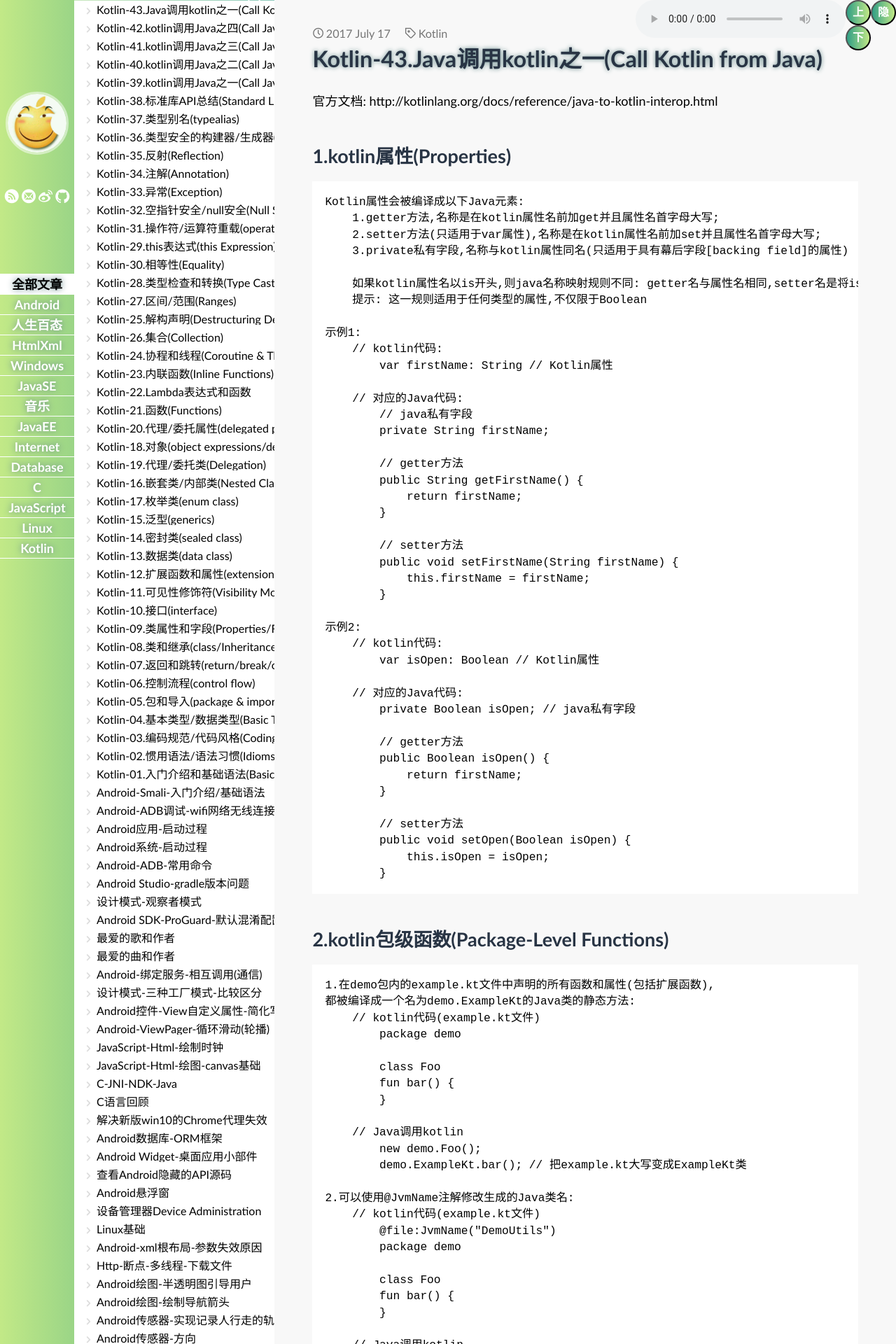
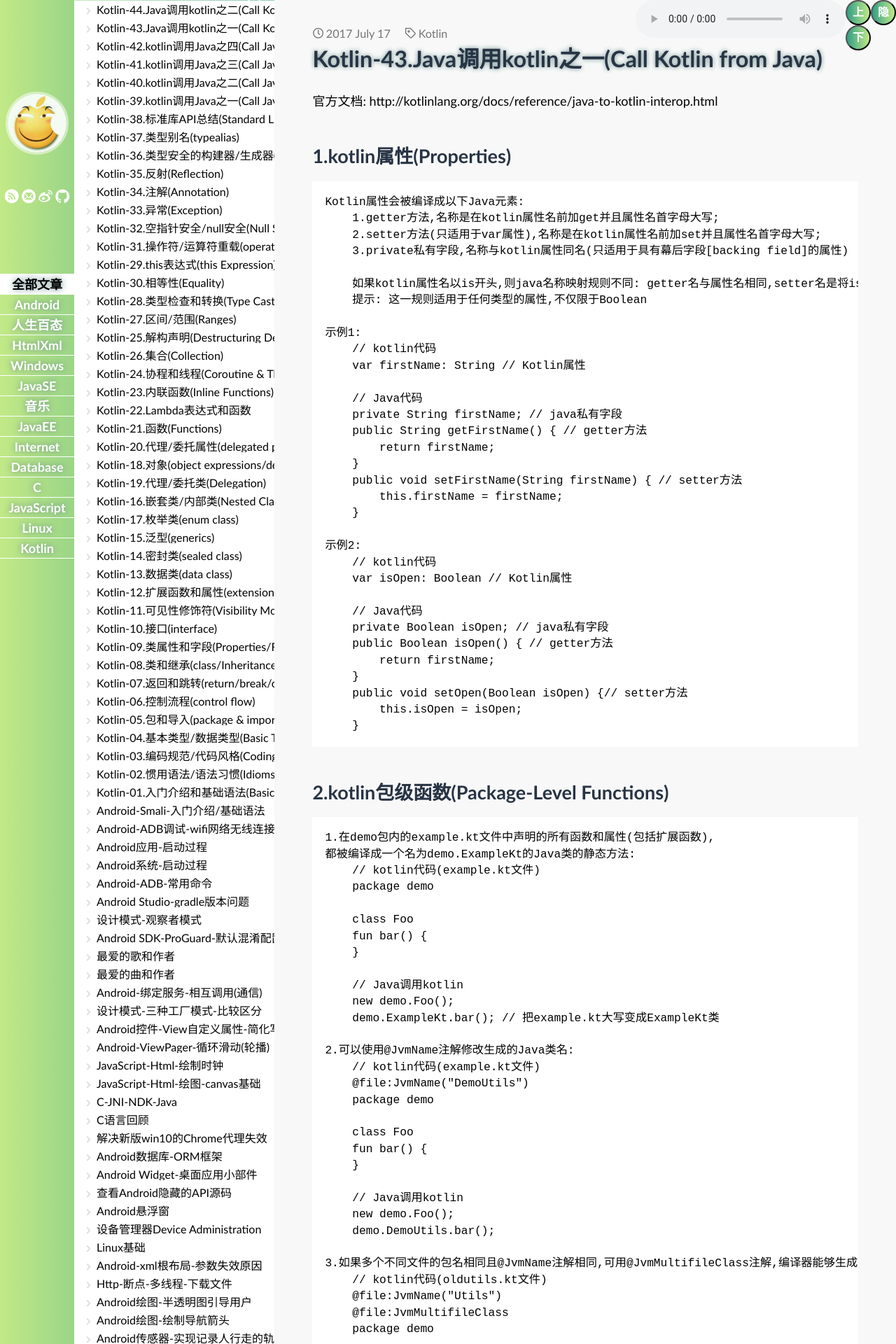
Before and after one commit to lioilwin/lioilwin.github.io, a Jekyll site: the page built from _posts/2017-07-17-Kotlin-kotlinInJava.md, in a window 1280 px wide. Shown: the top 1920 px of the page at 70% size. Built offline with Jekyll 4.4.1, drawn with Linux system fonts in a browser that asks for light colours; some web fonts are replaced; comment, search, counter and statistics services are not loaded; some of the changed lines change nothing that is shown; some of the changed text lies outside the part shown.

Commit message:
添加文章

```diff
--- a/_posts/2017-07-17-Kotlin-kotlinInJava.md
+++ b/_posts/2017-07-17-Kotlin-kotlinInJava.md
@@ -15,92 +15,82 @@
         提示: 这一规则适用于任何类型的属性,不仅限于Boolean
 
     示例1:
-        // kotlin代码:
-            var firstName: String // Kotlin属性
+        // kotlin代码
+        var firstName: String // Kotlin属性
 
-        // 对应的Java代码:
-            // java私有字段
-            private String firstName;
-
-            // getter方法
-            public String getFirstName() {
-                return firstName;
-            }
-
-            // setter方法
-            public void setFirstName(String firstName) {
-                this.firstName = firstName;
-            }
+        // Java代码
+        private String firstName; // java私有字段
+        public String getFirstName() { // getter方法
+            return firstName;
+        }
+        public void setFirstName(String firstName) { // setter方法
+            this.firstName = firstName;
+        }
 
     示例2:
-        // kotlin代码:
-            var isOpen: Boolean // Kotlin属性
+        // kotlin代码
+        var isOpen: Boolean // Kotlin属性
 
-        // 对应的Java代码:
-            private Boolean isOpen; // java私有字段
-
-            // getter方法
-            public Boolean isOpen() {
-                return firstName;
-            }
-
-            // setter方法
-            public void setOpen(Boolean isOpen) {
-                this.isOpen = isOpen;
-            }
+        // Java代码
+        private Boolean isOpen; // java私有字段
+        public Boolean isOpen() { // getter方法
+            return firstName;
+        }
+        public void setOpen(Boolean isOpen) {// setter方法
+            this.isOpen = isOpen;
+        }
 
 ## 2.kotlin包级函数(Package-Level Functions)
     1.在demo包内的example.kt文件中声明的所有函数和属性(包括扩展函数),
     都被编译成一个名为demo.ExampleKt的Java类的静态方法:
         // kotlin代码(example.kt文件)
-            package demo
+        package demo
 
-            class Foo
-            fun bar() {
-            }
+        class Foo
+        fun bar() {
+        }
 
         // Java调用kotlin
-            new demo.Foo();
-            demo.ExampleKt.bar(); // 把example.kt大写变成ExampleKt类
+        new demo.Foo();
+        demo.ExampleKt.bar(); // 把example.kt大写变成ExampleKt类
 
     2.可以使用@JvmName注解修改生成的Java类名:
         // kotlin代码(example.kt文件)
-            @file:JvmName("DemoUtils")
-            package demo
+        @file:JvmName("DemoUtils")
+        package demo
 
-            class Foo
-            fun bar() {
-            }
+        class Foo
+        fun bar() {
+        }
 
         // Java调用kotlin
-            new demo.Foo();
-            demo.DemoUtils.bar();
+        new demo.Foo();
+        demo.DemoUtils.bar();
 
     3.如果多个不同文件的包名相同且@JvmName注解相同,可用@JvmMultifileClass注解,编译器能够生成一个单一Java外观类
         // kotlin代码(oldutils.kt文件)
-            @file:JvmName("Utils")
-            @file:JvmMultifileClass
-            package demo
+        @file:JvmName("Utils")
+        @file:JvmMultifileClass
+        package demo
 
-            fun foo() {
-            }
+        fun foo() {
+        }
 
         // kotlin代码(newutils.kt文件)
-            @file:JvmName("Utils")
-            @file:JvmMultifileClass
-            package demo
+        @file:JvmName("Utils")
+        @file:JvmMultifileClass
+        package demo
 
-            fun bar() {
-            }
+        fun bar() {
+        }
 
         // Java调用kotlin
-            demo.Utils.foo();
-            demo.Utils.bar();
+        demo.Utils.foo();
+        demo.Utils.bar();
 
-## 3.实例对象字段(Instance Field)
-    在Java中将Kotlin属性作为字段暴露,需要用@JvmField注解标注,该字段的可见性与底层属性相同;
+## 3.对象字段(Instance Field)
     如果kotlin属性有幕后字段(backing field),且没有private/open/override/const修饰符,且不是委托属性;
-    那么可以用@JvmField注解该kotlin属性!
+    可以用@JvmField注解标注kotlin属性,使对应的Java字段与kotlin属性可见性相同(默认public)!
         // kotlin
         class C(id: String) {
             @JvmField val ID = id
@@ -113,7 +103,7 @@
             }
         }
 
-    延迟初始化(Late-Initialized)属性在Java中也会暴露为字段,该字段的可见性与lateinit属性setter相同!
+    延迟初始化的属性(lateinit修饰),其对应的Java字段的可见性与Kotlin属性访问器setter相同!
 
 CSDN博客: http://blog.csdn.net/qq_32115439/article/details/75268938
 GitHub博客：http://lioil.win/2017/07/17/Kotlin-kotlinInJava.html
--- /dev/null
+++ b/_posts/2017-07-18-Kotlin-kotlinInJava2.md
@@ -0,0 +1,101 @@
+---
+layout: post
+title: Kotlin-44.Java调用kotlin之二(Call Kotlin from Java)
+tags: Kotlin
+---
+官方文档: http://kotlinlang.org/docs/reference/java-to-kotlin-interop.html
+
+## 4.静态字段(Static Fields)
+    在对象(object)或伴生对象(companion object)中声明的Kotlin属性,有静态的幕后字段(backing fields)!
+    这些静态字段是私有private,但可通过以下方式暴露(公开public):
+        @JvmField 注解
+        lateinit 修饰符
+        const 修饰符
+
+    1.用@JvmField注解属性,使对应的java静态字段与kotlin属性可见性相同(默认public)
+        // kotlin
+        class Key(val value: Int) {
+            companion object {
+                @JvmField
+                val COMPARATOR: Comparator<Key> = compareBy<Key> { it.value }
+            }
+        }
+
+        // Java
+        Key.COMPARATOR; // COMPARATOR字段是 public static final
+
+    2.用lateinit修饰属性,使对应的静态字段与属性访问器setter可见性相同(默认public)
+        // kotlin
+        object Singleton {
+            lateinit var provider: Provider // lateinit 延迟初始化
+        }
+
+        // Java
+        Singleton.provider = new Provider(); // provider字段是 public static 非final
+
+    3.用const修饰的(在类中以及在顶层)属性,在Java中会成为public静态字段
+        // kotlin代码(example.kt文件)
+        object Obj {
+            const val CONST = 1
+        }
+        class C {
+            companion object {
+                const val VERSION = 9
+            }
+        }
+        const val MAX = 239
+
+        // Java代码
+        int c = Obj.CONST;
+        int v = C.VERSION;
+        int d = ExampleKt.MAX;
+
+## 5.静态方法(Static Methods)
+    如果在对象(object)或伴生对象(companion object)中的函数被@JvmStatic注解,
+    那么编译器既会在该对象的类中生成静态方法,也会在对象自身中生成实例方法!
+    此外,@JvmStatic注解也可用于对象或伴生对象的属性,使其getter和setter方法是静态成员!
+    示例1:
+        // kotlin
+        class C {
+            companion object {
+                @JvmStatic fun foo() {}
+                fun bar() {}
+            }
+        }
+
+        // Java
+        C.foo(); // OK,静态方法
+        C.bar(); // 错误,不是静态方法
+        C.Companion.foo(); // OK,实例方法
+        C.Companion.bar(); // OK,实例方法
+
+    示例2:
+        // kotlin
+        object Obj {
+            @JvmStatic fun foo() {}
+            fun bar() {}
+        }
+
+        // Java
+        Obj.foo(); // OK,静态方法
+        Obj.bar(); // 错误,不是静态方法
+        Obj.INSTANCE.bar(); // OK,单例方法
+        Obj.INSTANCE.foo(); // OK,单例方法
+
+
+## 6.可见性(Visibility)
+    Kotlin可见性与Java的映射关系:
+        private成员编译成Java的private成员;
+        private顶层声明编译成Java的包级局部声明(package-local)；
+        protected编译成Java的protected(Java允许访问同包中其它类的protected成员,所以Java类会访问权限更广);
+        internal声明编译成Java的public;
+        public编译成Java的public;
+
+## 7.KClass
+    有时在java中调用Kotlin函数(有KClass类型参数),但无法把Java的Class自动转换成kotlin的KClass,
+    所以必须通过调用Class<T>.kotlin扩展属性来手动转换:
+        kotlin.jvm.JvmClassMappingKt.getKotlinClass(MainView.class)
+
+CSDN博客: http://blog.csdn.net/qq_32115439/article/details/75332128
+GitHub博客：http://lioil.win/2017/07/18/Kotlin-kotlinInJava2.html
+Coding博客：http://c.lioil.win/2017/07/18/Kotlin-kotlinInJava2.html
```
